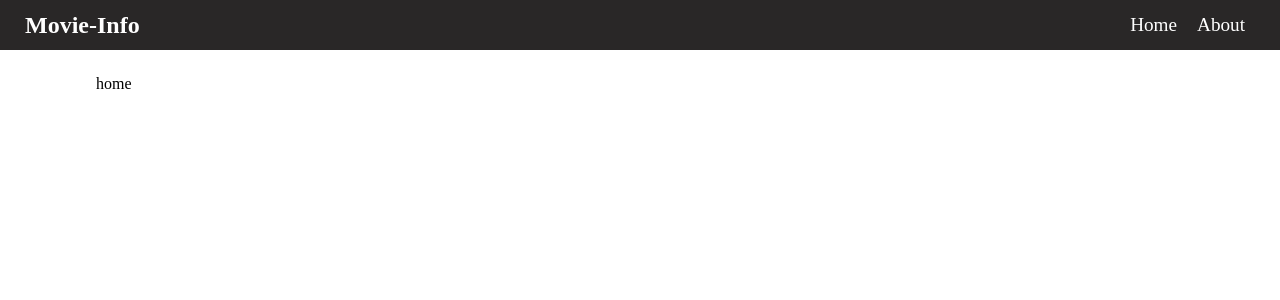
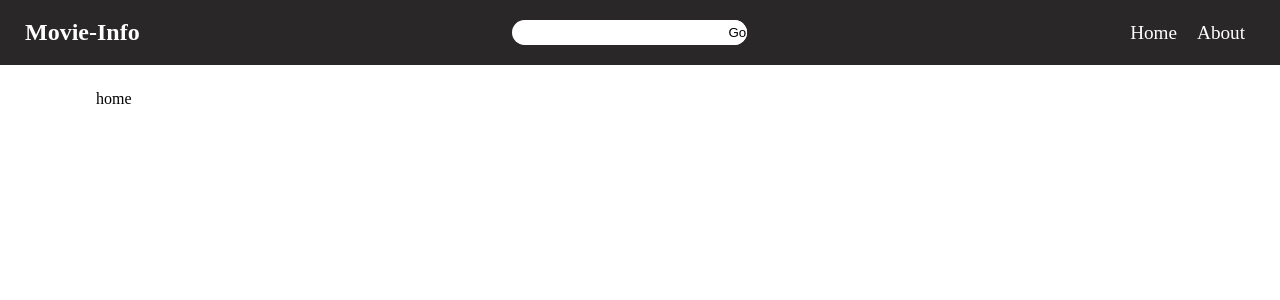
Before and after one commit to Yosefc/Movie-Info, a Vue app in the folder client/: page / in a window 1280 px wide. Shown: the top 300 px of the page. Built offline with nearby package versions, Linux system fonts and the light colour scheme.

Commit message:
Added css to Navbar.vue

```diff
--- a/client/src/components/Navbar.vue
+++ b/client/src/components/Navbar.vue
@@ -1,16 +1,32 @@
 <template>
   <header>
     <div class="logo">Movie-Info</div>
+    <div class="form">
+      <input type="text" name id="search-box" />
+      <input type="submit" id="movie-search-btn" value="Go" />
+    </div>
     <nav class="navbar">
-      <router-link class="nav-item" to="/">Home</router-link>
-      <router-link class="nav-item" to="/about">About</router-link>
+      <router-link
+        class="nav-item"
+        v-for="link in navLinks"
+        :key="link.id"
+        :to="link.to"
+      >{{link.name}}</router-link>
     </nav>
   </header>
 </template>
 
 <script>
 export default {
-  name: "Navbar"
+  name: "Navbar",
+  data: () => {
+    return {
+      navLinks: [
+        { id: 1, to: "/", name: "Home" },
+        { id: 2, to: "/about", name: "About" }
+      ]
+    };
+  }
 };
 </script>
 
@@ -18,8 +34,8 @@ export default {
 header {
   display: flex;
   align-items: center;
-  height: 50px;
   justify-content: space-between;
+  height: 65px;
   padding: 0 25px;
   margin-bottom: 25px;
   background-color: #292727;
@@ -37,4 +53,37 @@ header {
   text-decoration: none;
   color: white;
 }
+
+.form {
+  display: flex;
+  justify-content: center;
+}
+
+#search-box {
+  border-radius: 30px;
+  padding-right: 50px;
+  padding-left: 8px;
+  height: 25px;
+  border: none;
+  outline: none;
+}
+
+#movie-search-btn {
+  margin-left: -20px;
+  border: none;
+  width: 20px;
+  border-left: 0;
+  border-radius: 0 30px 30px 0;
+  outline: none;
+  background-color: #fffefe;
+  cursor: pointer;
+}
+
+#search-box:focus {
+  box-shadow: 0 0 6px yellow;
+}
+
+#movie-search-btn:focus {
+  box-shadow: 0 0 6px yellow;
+}
 </style>
```
